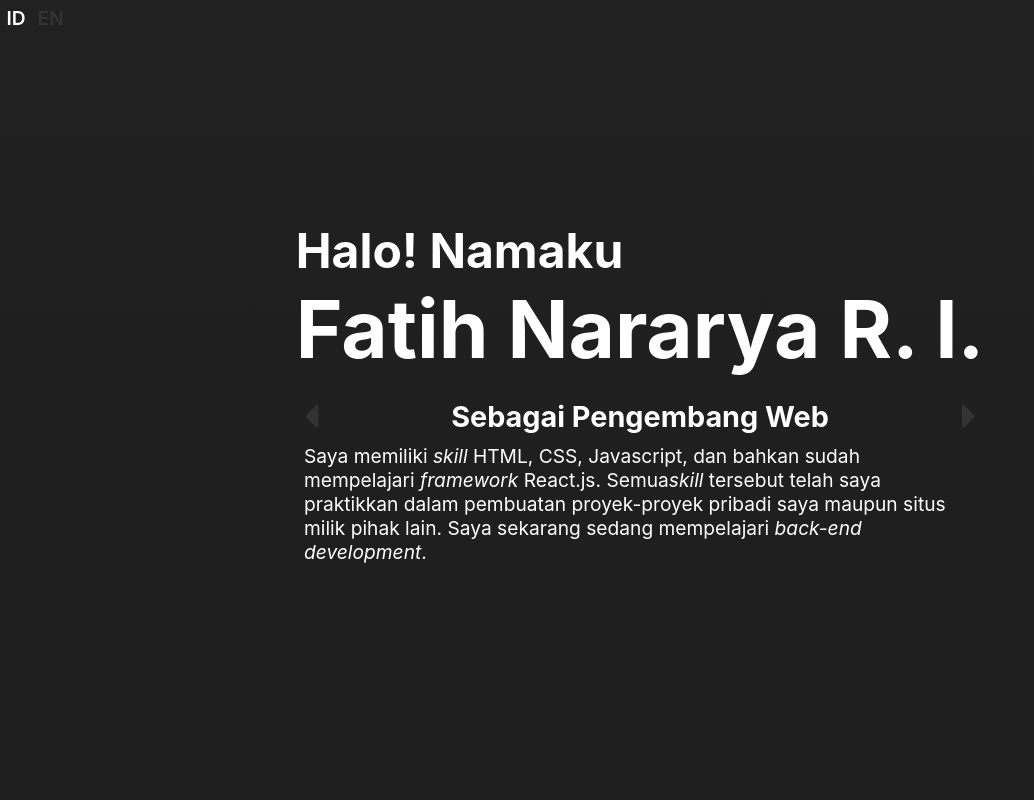
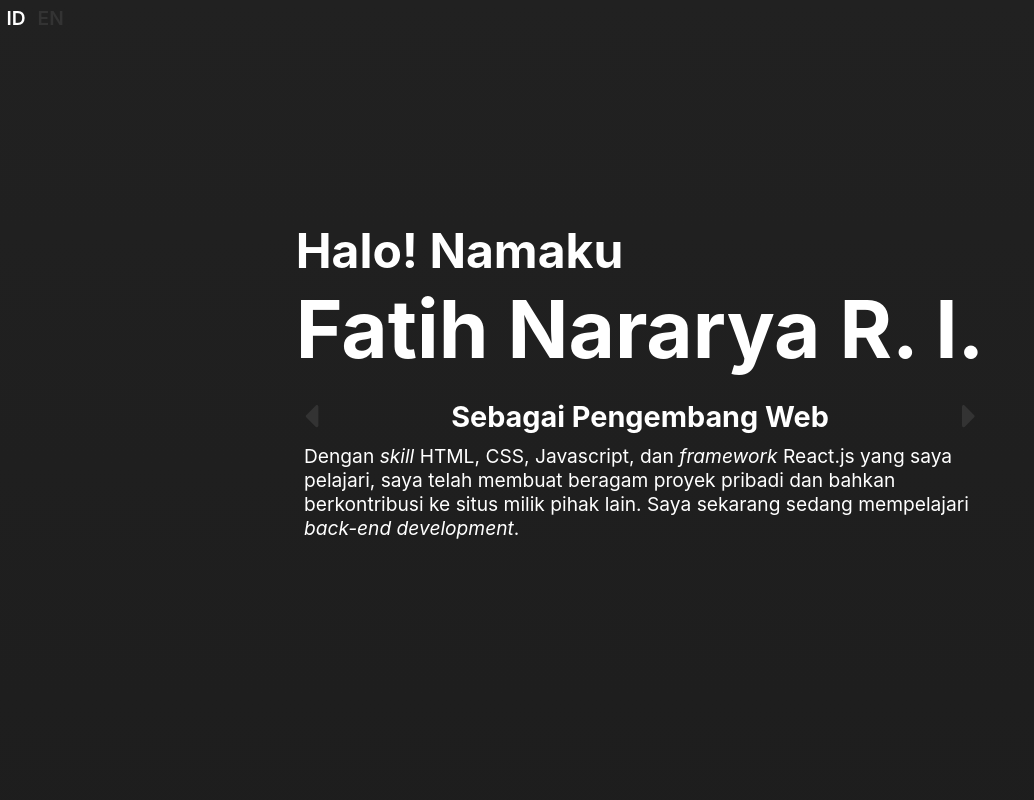
Before and after one commit to Fatih20/FatihNRI, a React (Create React App) app: page / in a window 1280 px wide. Shown: the top 800 px of the page, without its empty margins (0-1034 px from the left). Built offline with nearby package versions, Linux system fonts and the light colour scheme.

Commit message:
Add some more content for occupation in Indonesian.

```diff
--- a/src/content/allContent.js
+++ b/src/content/allContent.js
@@ -4,17 +4,17 @@ const allContent = {
         "occupations" : [
             {
                 "name" : "Pengembang Web",
-                "summary" : "Saya memiliki <em>skill</em> HTML, CSS, Javascript, dan bahkan sudah mempelajari <em>framework</em> React.js. Semua<em>skill</em> tersebut telah saya praktikkan dalam pembuatan proyek-proyek pribadi saya maupun situs milik pihak lain. Saya sekarang sedang mempelajari <em>back-end development</em>.",
+                "summary" : "Dengan <em>skill</em> HTML, CSS, Javascript, dan <em>framework</em> React.js yang saya pelajari, saya telah membuat beragam proyek pribadi dan bahkan berkontribusi ke situs milik pihak lain. Saya sekarang sedang mempelajari <em>back-end development</em>.",
                 "a" : true,
             },
             {
                 "name" : "Kontributor <em>Open-Source</em>",
-                "summary" : "Telah banyak kontribusi saya ke beragam proyek <em>open-source</em>, mulai dari yang besar sampai yang kecil. ",
+                "summary" : "Saya telah banyak berkontribusi ke beragam proyek <em>open-source</em>, mulai dari yang populer sampai yang <em>obscure</em>. Bentuk kontribusi saya bervariasi dari membuka <em>issue</em> untuk melaporkan <em>bug</em> sampai berkolaborasi langsung dengan pemelihara proyek dalam membuat <em>pull request</em>.",
                 "a" : false,
             },
             {
                 "name" : "Penulis",
-                "summary" : "Karya saya sangat beragam, mulai dari <em>review game</em> sampai ",
+                "summary" : "Beraneka macam jenis tulisan telah saya hasilkan, mulai dari <em>review game</em> sampai konten edukasional.",
                 "a" : true,
             },
 
```
